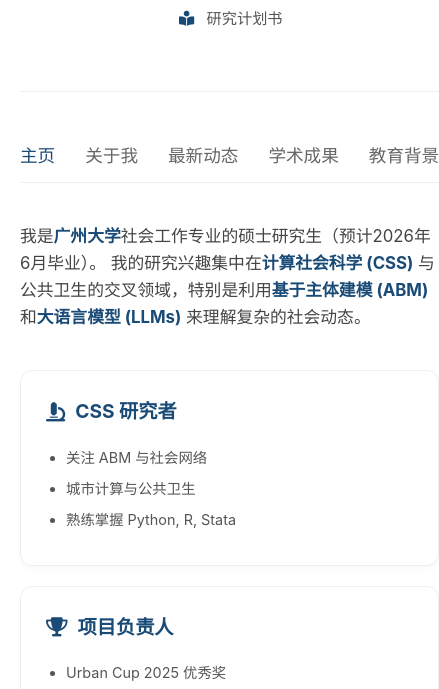
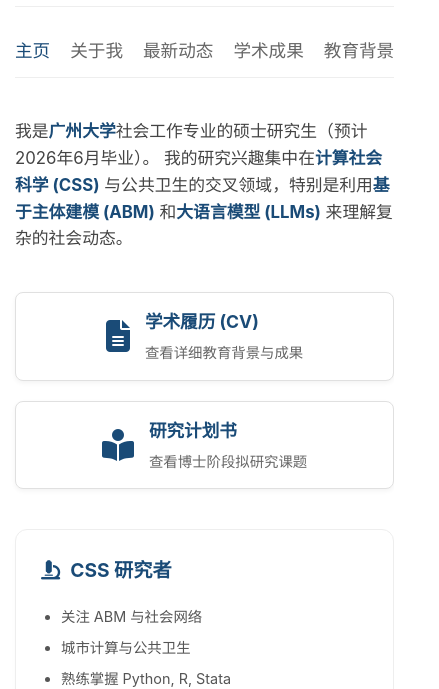
Before and after one commit to RENYI2382/CV_renyi, a plain HTML site: page index.html in a window 390 px wide. Shown: the part 533-1222 px from the top of the page, 439 px wide, since content can reach past the window. Drawn offline with Linux system fonts and the light colour scheme.

Commit message:
Refine mobile styles and update resume link text
Adjusted responsive design styles for mobile view, reducing gaps and padding. Updated text for academic resume link.

```diff
--- a/index.html
+++ b/index.html
@@ -265,17 +265,20 @@
         @media (max-width: 900px) {
             .container {
                 grid-template-columns: 1fr;
-                gap: 40px;
+                gap: 30px; /* 减小间距 */
+                padding: 20px 15px; /* 调整移动端内边距 */
             }
 
             .sidebar {
                 text-align: center;
                 border-bottom: 1px solid #eee;
-                padding-bottom: 30px;
+                padding-bottom: 20px;
             }
 
             .profile-img-container {
-                margin: 0 auto 20px auto;
+                margin: 0 auto 15px auto;
+                width: 150px; /* 移动端头像稍小 */
+                height: 150px;
             }
 
             .info-item {
@@ -285,8 +288,67 @@
             .nav {
                 overflow-x: auto;
                 white-space: nowrap;
-                padding-bottom: 10px; /* Scrollbar space */
+                padding-bottom: 10px;
+                gap: 20px; /* 移动端导航间距 */
             }
+
+            .main-content {
+                padding-top: 0;
+            }
+
+            .cta-buttons {
+                flex-direction: column;
+            }
+
+            .cta-btn {
+                width: 100%;
+                justify-content: center;
+            }
+        }
+
+        /* CTA Buttons Style */
+        .cta-buttons {
+            display: flex;
+            gap: 20px;
+            margin-bottom: 40px;
+        }
+
+        .cta-btn {
+            display: flex;
+            align-items: center;
+            padding: 15px 20px;
+            background: #fff;
+            border: 1px solid #e0e0e0;
+            border-radius: 8px;
+            text-decoration: none;
+            color: var(--text-color);
+            transition: all 0.2s;
+            flex: 1;
+            box-shadow: 0 2px 5px rgba(0,0,0,0.05);
+        }
+
+        .cta-btn:hover {
+            transform: translateY(-2px);
+            box-shadow: 0 5px 15px rgba(0,0,0,0.1);
+            border-color: var(--primary-color);
+        }
+
+        .cta-icon {
+            font-size: 2em;
+            color: var(--primary-color);
+            margin-right: 15px;
+        }
+
+        .cta-content h4 {
+            margin: 0 0 5px 0;
+            font-size: 1.1em;
+            color: var(--primary-color);
+        }
+
+        .cta-content p {
+            margin: 0;
+            font-size: 0.9em;
+            color: #666;
         }
     </style>
 </head>
@@ -316,7 +378,7 @@
                 </div>
                 <div class="info-item">
                     <i class="fas fa-file-alt"></i>
-                    <a href="resume_phd_szu.html" target="_blank">学术简历 (CV)</a>
+                    <a href="resume_phd_szu.html" target="_blank">学术履历 (CV)</a>
                 </div>
                 <div class="info-item">
                     <i class="fas fa-book-reader"></i>
@@ -343,7 +405,24 @@
                         我是<strong>广州大学</strong>社会工作专业的硕士研究生（预计2026年6月毕业）。
                         我的研究兴趣集中在<strong>计算社会科学 (CSS)</strong> 与公共卫生的交叉领域，特别是利用<strong>基于主体建模 (ABM)</strong> 和<strong>大语言模型 (LLMs)</strong> 来理解复杂的社会动态。
                     </p>
+                </div>
 
+                <!-- CTA Buttons -->
+                <div class="cta-buttons">
+                    <a href="resume_phd_szu.html" target="_blank" class="cta-btn">
+                        <i class="fas fa-file-alt cta-icon"></i>
+                        <div class="cta-content">
+                            <h4>学术履历 (CV)</h4>
+                            <p>查看详细教育背景与成果</p>
+                        </div>
+                    </a>
+                    <a href="博士学位研究计划书（大纲）.pdf" target="_blank" class="cta-btn">
+                        <i class="fas fa-book-reader cta-icon"></i>
+                        <div class="cta-content">
+                            <h4>研究计划书</h4>
+                            <p>查看博士阶段拟研究课题</p>
+                        </div>
+                    </a>
                 </div>
 
                 <!-- Feature Cards -->
```
